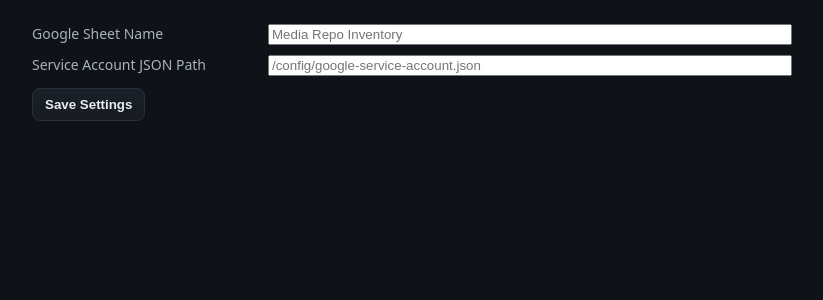
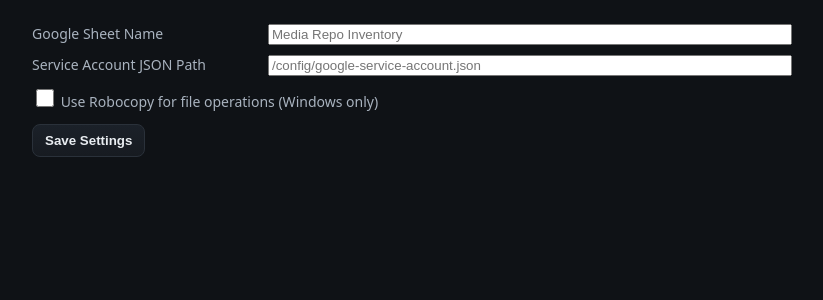
Before and after one commit to KirbyLV/FileReporter2, a Flask app: template templates/settings.html in a window 1280 px wide. Shown: the part 154-454 px from the top of the page, without its empty margins (228-1051 px from the left). Run offline with Flask 3, Linux system fonts and the light colour scheme; the template is opened without the code that fills it, so the values that code supplies are empty.

Commit message:
integrating robocopy for faster windows file moves

```diff
--- a/app.py
+++ b/app.py
@@ -46,6 +46,7 @@ def load_settings():
         'repo_dir': ENV_REPO_DIR,
         'quarantine_dir': ENV_QUARANTINE_DIR,
         'show_media_dir': ENV_SHOW_MEDIA_DIR,
+        'use_robocopy': False
     }
 
 
@@ -68,7 +69,8 @@ def index():
 
 @app.route('/settings')
 def settings_page():
-    return render_template('settings.html')
+    cfg = load_settings()
+    return render_template('settings.html', settings=cfg)
 
 @app.route('/api/settings', methods=['GET', 'POST'])
 def api_settings():
@@ -80,30 +82,44 @@ def api_settings():
     payload = {}
 
     try:
+        # Handle JSON body
         if content_type.startswith('application/json'):
             payload = request.get_json(force=True, silent=False) or {}
+
+        # Handle multipart form (HTML form upload)
         else:
-            for key in ['sheet_name','repo_dir','quarantine_dir','show_media_dir','service_account_json']:
+            for key in ['sheet_name', 'repo_dir', 'quarantine_dir', 'show_media_dir', 'service_account_json']:
                 if key in request.form and request.form[key].strip():
                     payload[key] = request.form[key].strip()
+
+            # Robocopy checkbox → will only appear if checked
+            if 'use_robocopy' in request.form:
+                payload['use_robocopy'] = True
+            else:
+                payload['use_robocopy'] = False
+
+            # Service account JSON file upload
             if 'sa_json' in request.files and request.files['sa_json']:
                 f = request.files['sa_json']
                 os.makedirs(CONFIG_DIR, exist_ok=True)
                 path = os.path.join(CONFIG_DIR, 'google-service-account.json')
                 f.save(path)
                 payload['service_account_json'] = path
+
     except Exception as e:
         return jsonify({'error': f'Invalid settings payload: {e}'}), 400
 
-    for key in ['sheet_name','repo_dir','quarantine_dir','show_media_dir','service_account_json']:
-        if payload.get(key):
+    # Merge into cfg
+    for key in ['sheet_name', 'repo_dir', 'quarantine_dir', 'show_media_dir', 'service_account_json', 'use_robocopy']:
+        if key in payload:
             cfg[key] = payload[key]
 
+    # Validate required fields
     missing = [k for k in ['sheet_name','repo_dir','quarantine_dir','show_media_dir','service_account_json'] if not cfg.get(k)]
     if missing:
         return jsonify({'error': f"Missing fields: {', '.join(missing)}"}), 400
 
-    # atomic write
+    # Write atomically
     fd, tmp = tempfile.mkstemp(dir=CONFIG_DIR, prefix='settings.', suffix='.json')
     with os.fdopen(fd, 'w', encoding='utf-8') as f:
         json.dump(cfg, f, indent=2)
@@ -127,16 +143,30 @@ def api_scan():
 @app.route('/api/move', methods=['POST'])
 def api_move():
     repo_dir, quarantine_dir, show_media_dir = cfg_paths()
+    cfg = load_settings()
+    use_robocopy = cfg.get('use_robocopy', False)
+
     payload = request.get_json(force=True)
     paths = payload.get('paths', [])
     action = payload.get('action')  # 'quarantine' or 'approve'
     dest = quarantine_dir if action == 'quarantine' else show_media_dir
-    try:
-        moved = move_files(paths, dest, repo_dir)
-        return jsonify({'moved': moved})
-    except Exception as e:
-        return jsonify({'error': str(e)}), 400
 
+    moved = []
+    errors = []
+
+    for p in paths:
+        try:
+            if use_robocopy and os.name == 'nt':
+                newp = move_with_robocopy(p, dest)
+            else:
+                newp = move_files([p], dest, repo_dir)[0]
+            moved.append(newp)
+        except Exception as e:
+            errors.append(f"{p}: {e}")
+
+    if errors:
+        return jsonify({'error': errors, 'moved': moved}), 400
+    return jsonify({'moved': moved})
 
 @app.route('/api/proxy', methods=['POST'])
 def api_proxy():
@@ -215,6 +245,9 @@ def api_sync_sheets():
 @app.route('/api/move-async', methods=['POST'])
 def api_move_async():
     repo_dir, quarantine_dir, show_media_dir = cfg_paths()
+    cfg = load_settings()
+    use_robocopy = cfg.get('use_robocopy', False)
+
     payload = request.get_json(force=True) or {}
     paths = payload.get('paths') or []
     action = payload.get('action')
--- a/media_utils.py
+++ b/media_utils.py
@@ -7,6 +7,7 @@ from pathlib import Path
 from pymediainfo import MediaInfo
 import ffmpeg
 import errno
+import shlex
 
 VIDEO_EXTS = {'.mp4', '.mov', '.mxf', '.mkv', '.avi', '.m4v', '.webm', '.wmv', '.png'}
 AUDIO_EXTS = {'.wav', '.aiff', '.aif', '.mp3', '.m4a', '.flac', '.ogg'}
@@ -279,6 +280,30 @@ def move_files(paths, dest_dir, repo_dir=None, on_file_progress=None):
     return moved
 
 
+def move_with_robocopy(src: str, dst_dir: str):
+    """
+    Move a file using Robocopy (Windows only).
+    Returns the new destination path.
+    """
+    os.makedirs(dst_dir, exist_ok=True)
+    dst = os.path.join(dst_dir, os.path.basename(src))
+
+    # Robocopy syntax: robocopy <source_dir> <dest_dir> <filename> /MOV /NFL /NDL /NJH /NJS /nc /ns /np
+    src_dir = os.path.dirname(src)
+    filename = os.path.basename(src)
+
+    cmd = [
+        "robocopy", src_dir, dst_dir, filename,
+        "/MOV", "/NFL", "/NDL", "/NJH", "/NJS", "/nc", "/ns", "/np"
+    ]
+
+    proc = subprocess.run(cmd, capture_output=True, text=True)
+    if proc.returncode >= 8:  # Robocopy returns codes <8 on success
+        raise RuntimeError(f"Robocopy failed: {proc.stdout}\n{proc.stderr}")
+
+    return dst
+
+
 def _within(base, path):
     base = os.path.abspath(base)
     path = os.path.abspath(path)
--- a/templates/settings.html
+++ b/templates/settings.html
@@ -27,6 +27,11 @@
     <div class="row"><label>Quarantine Folder</label><input id="quarantine_dir" placeholder="/repo_quarantine" /></div> -->
     <div class="row"><label>Google Sheet Name</label><input id="sheet_name" placeholder="Media Repo Inventory" /></div>
     <div class="row"><label>Service Account JSON Path</label><input id="service_account_json" placeholder="/config/google-service-account.json" /></div>
+    <label>
+      <input type="checkbox" id="use_robocopy" name="use_robocopy" value="true"
+       {% if settings.use_robocopy %}checked{% endif %}>
+      Use Robocopy for file operations (Windows only)
+    </label>
     <div class="actions">
       <button id="save">Save Settings</button>
       <span id="msg" class="msg"></span>
@@ -35,29 +40,47 @@
 
   <script>
     async function load() {
-      const r = await fetch('/api/settings'); const d = await r.json();
-      for (const k of ['repo_dir','show_media_dir','quarantine_dir','sheet_name','service_account_json']) {
-        const el = document.getElementById(k); if (el && d[k] != null) el.value = d[k];
+      const r = await fetch('/api/settings');
+      const d = await r.json();
+
+      // Only populate existing inputs
+      for (const k of ['sheet_name','service_account_json']) {
+        const el = document.getElementById(k);
+        if (el && d[k] != null) el.value = d[k];
       }
+
+      // Handle Robocopy checkbox
+      const chk = document.getElementById('use_robocopy');
+      if (chk && d.use_robocopy) chk.checked = true;
     }
+
     async function save() {
       const body = {
-        repo_dir: document.getElementById('repo_dir').value.trim(),
-        show_media_dir: document.getElementById('show_media_dir').value.trim(),
-        quarantine_dir: document.getElementById('quarantine_dir').value.trim(),
         sheet_name: document.getElementById('sheet_name').value.trim(),
         service_account_json: document.getElementById('service_account_json').value.trim(),
+        use_robocopy: document.getElementById('use_robocopy').checked
       };
+
       const res = await fetch('/api/settings', {
-        method:'POST', headers:{'Content-Type':'application/json'}, body: JSON.stringify(body)
+        method:'POST',
+        headers:{'Content-Type':'application/json'},
+        body: JSON.stringify(body)
       });
+
       const data = await res.json().catch(()=>({}));
       const msg = document.getElementById('msg');
-      if (!res.ok) { msg.textContent = data.error || 'Save failed'; msg.style.color='tomato'; return; }
-      msg.textContent = 'Saved!'; msg.style.color='limegreen';
+      if (!res.ok) {
+        msg.textContent = data.error || 'Save failed';
+        msg.style.color = 'tomato';
+        return;
+      }
+      msg.textContent = 'Saved!';
+      msg.style.color = 'limegreen';
     }
+
     document.getElementById('save').addEventListener('click', save);
     load();
   </script>
+
 </body>
 </html>
```
Also changed, not shown: docker-compose.yml (+4 -4 lines).
